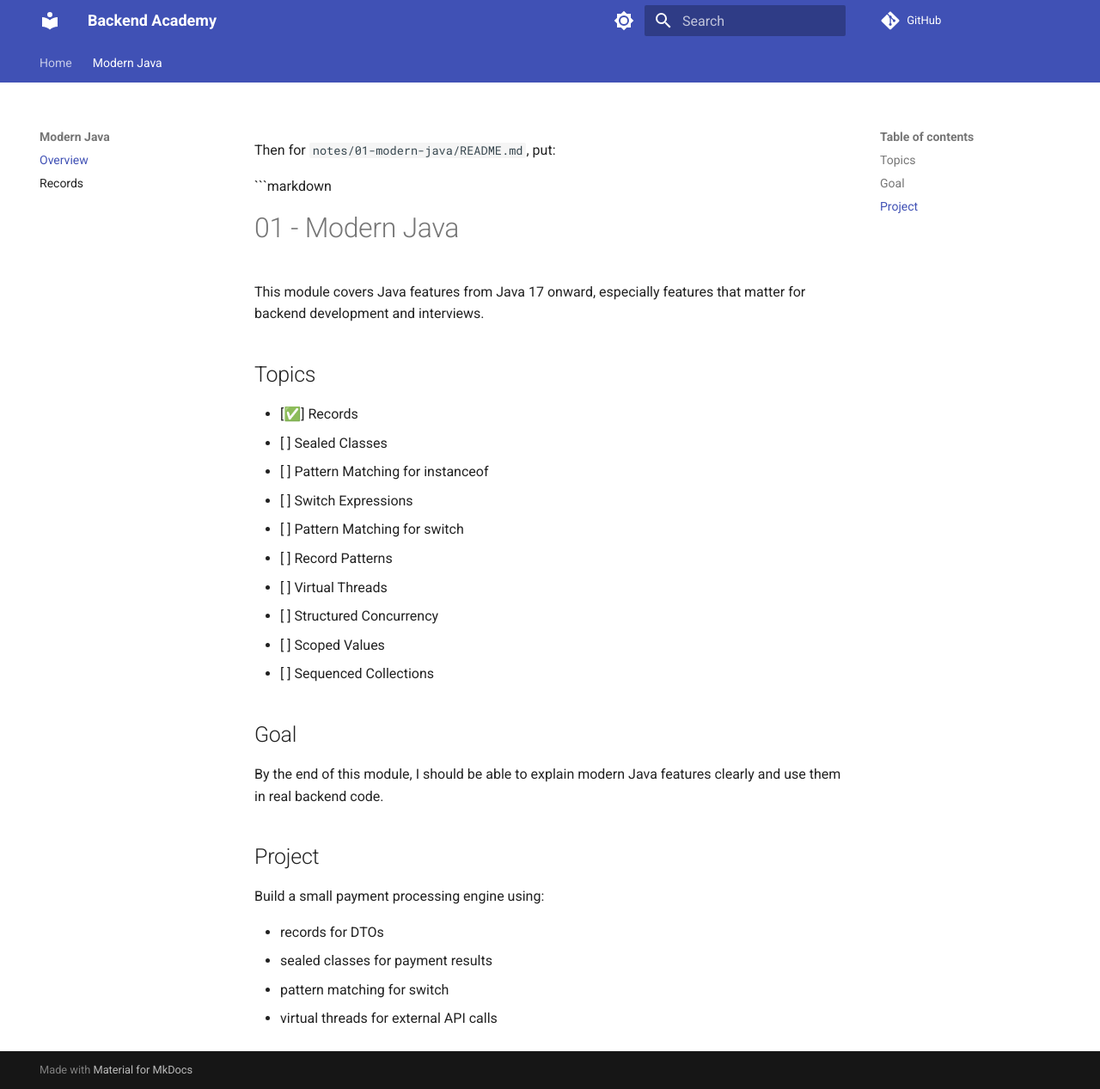
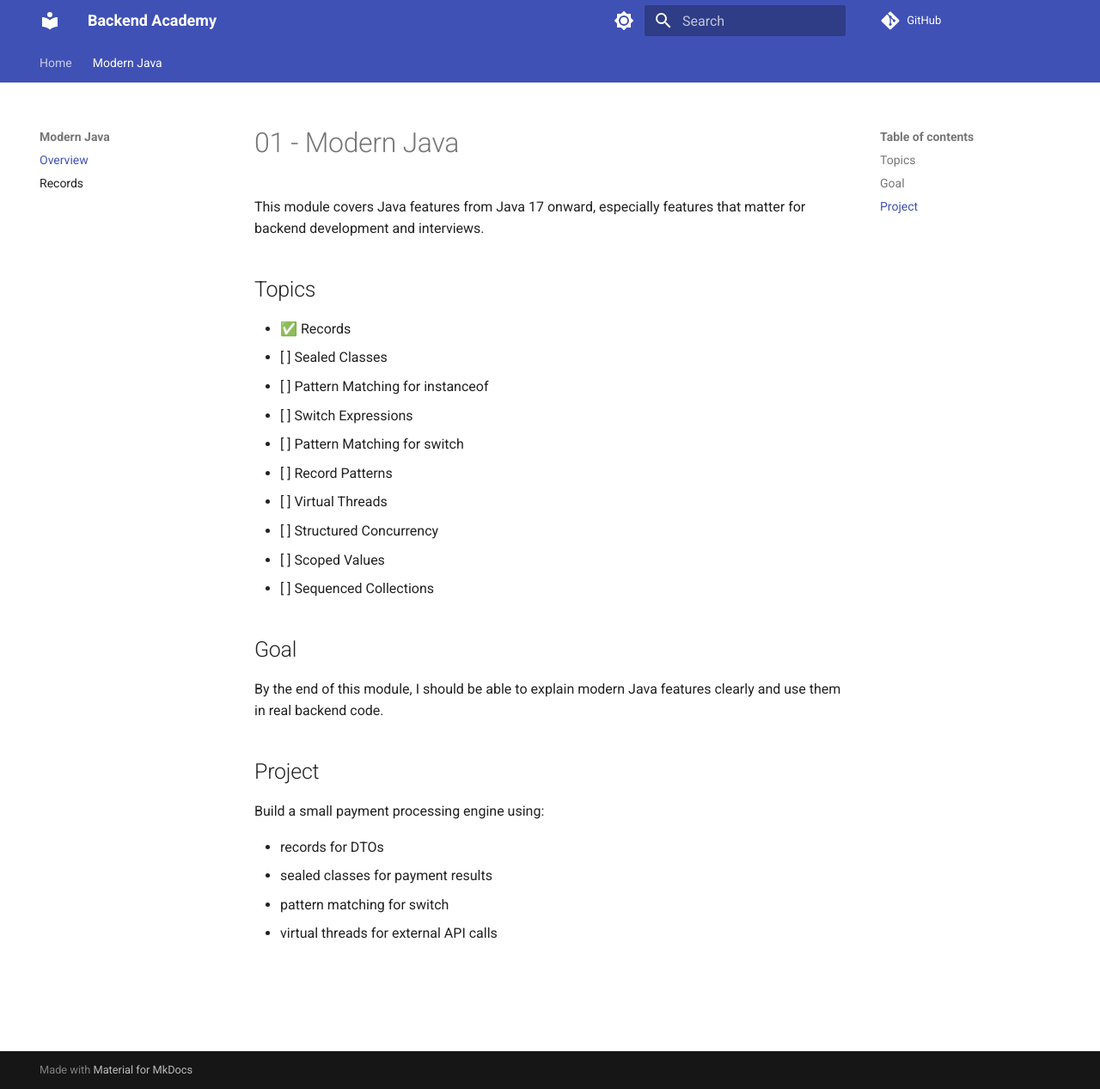
Before and after one commit to djames1109/backend-academy, an MkDocs documentation site: the page built from docs/notes/01-modern-java/index.md, in a window 1280 px wide and 1267 px high. Shown: the whole window at 86% size. Built offline with MkDocs 1.6.1 and Material for MkDocs 9.7.7, drawn with Linux system fonts in a browser that asks for light colours; comment, search, counter and statistics services are not loaded.

Commit message:
Update mkdocs

````diff
--- a/docs/notes/01-modern-java/README.md
+++ b/docs/notes/01-modern-java/index.md
@@ -1,14 +1,11 @@
 
-Then for `notes/01-modern-java/README.md`, put:
-
-```markdown
 # 01 - Modern Java
 
 This module covers Java features from Java 17 onward, especially features that matter for backend development and interviews.
 
 ## Topics
 
-- [✅] Records
+- ✅ Records
 - [ ] Sealed Classes
 - [ ] Pattern Matching for instanceof
 - [ ] Switch Expressions
--- a/mkdocs.yml
+++ b/mkdocs.yml
@@ -44,5 +44,5 @@ markdown_extensions:
 nav:
   - Home: index.md
   - Modern Java:
-      - Overview: notes/01-modern-java/README.md
+      - Overview: notes/01-modern-java/index.md
       - Records: notes/01-modern-java/01-records.md
````
Also changed, not shown: docs/index.md (+1 -1 lines).
